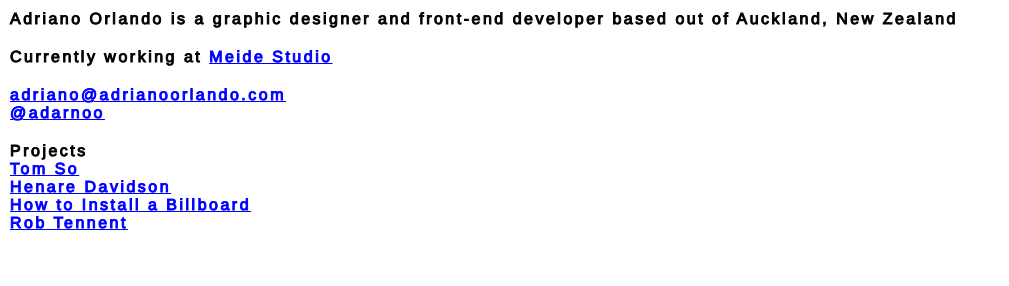
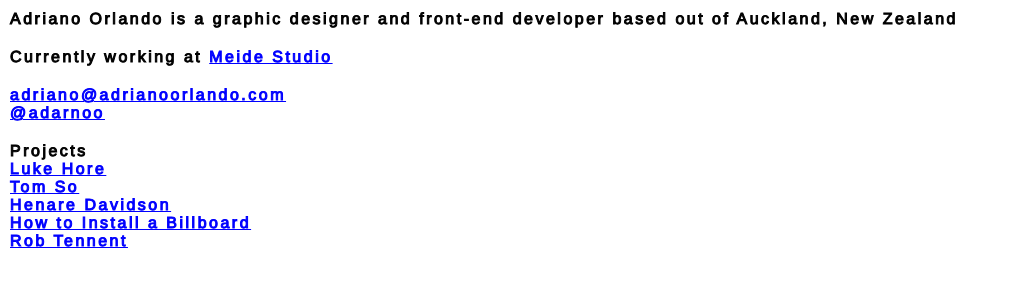
Before and after one commit to adarnoo/adrianoorlando, a plain HTML site: page index.html in a window 1280 px wide. Shown: the whole page, without its empty margins (0-1009 px from the left). Drawn offline with Linux system fonts and the light colour scheme.

Commit message:
adding luke's site

```diff
--- a/index.html
+++ b/index.html
@@ -25,6 +25,7 @@
         </div>
         <div class="ao-content-section">
           <li>Projects</li>
+          <li><a href="https://luke-comix.com/" target="_blank">Luke Hore</a></li>
           <li><a href="https://tom-so.com/" target="_blank">Tom So</a></li>
           <li><a href="https://henaredavidson.com/" target="_blank">Henare Davidson</a></li>
           <li><a href="https://howtoinstallabillboard.com/" target="_blank">How to Install a Billboard</a></li>
```
